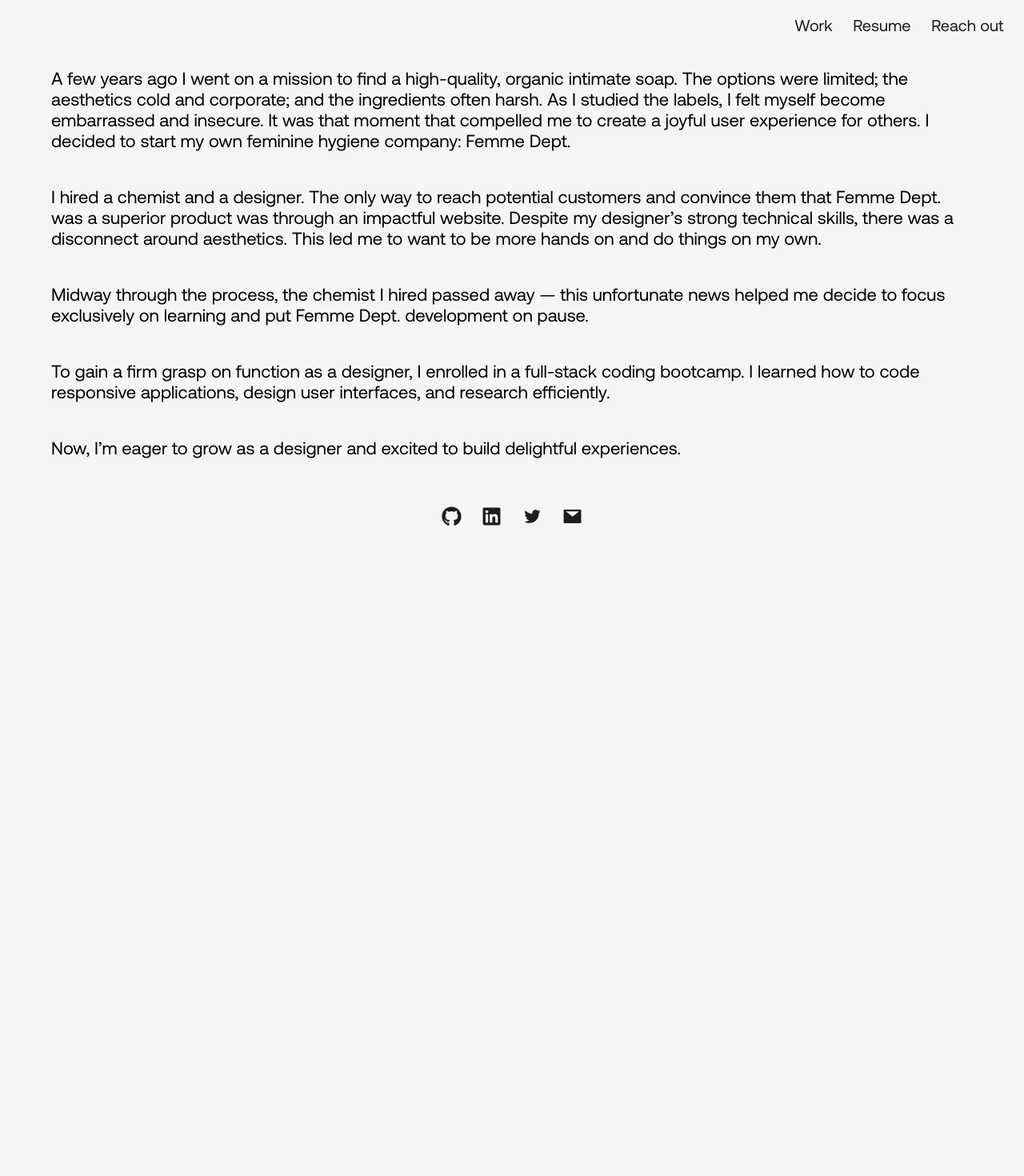
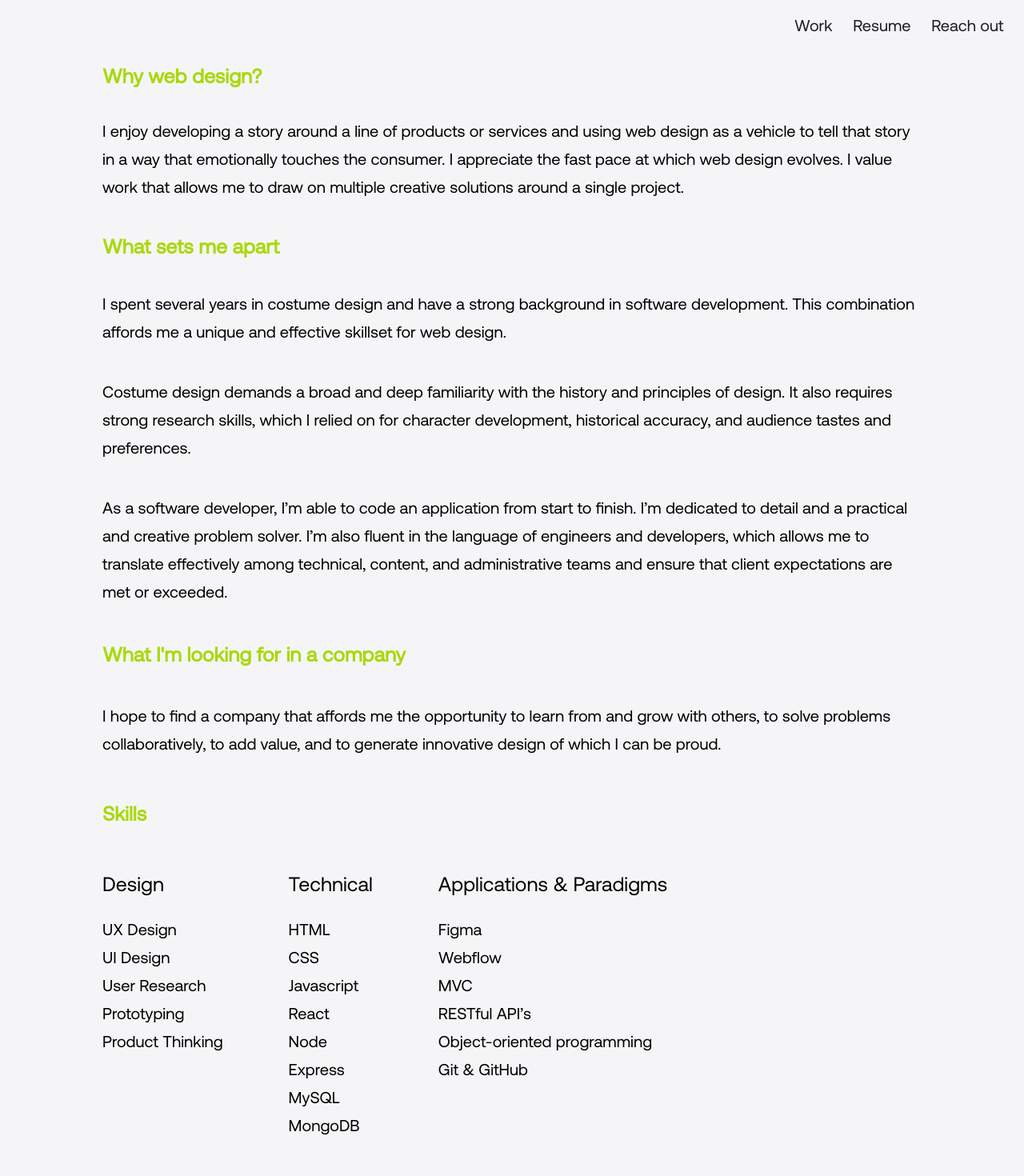
Before and after one commit to sophiehomer/react_portfolio, a React (Create React App) app: page /work in a window 1280 px wide. Shown: the top 1470 px of the page at 80% size. Before the commit the page ends 800 px from the top, so only its background shows below. Built offline with nearby package versions, Linux system fonts and the light colour scheme.

Commit message:
added font, modified more about me page

```diff
--- a/src/components/About/index.js
+++ b/src/components/About/index.js
@@ -11,7 +11,8 @@ const Work = () => {
       <h1 className="title">Sophie Homer </h1>
       <h2 className="introText">Product designer with a background <br></br>in software development.</h2>
       <p className="aboutText">
-      I discovered a love for visual storytelling while working in costume design for film and television. Now, I use that passion for storytelling to inspire my product design. In my work, I strive to find balance between form and function, focusing on detail while keeping the entire canvas in mind -- making things both beautiful and accessible. I’m optimistic, curious, and eager to develop my skills. I love working with others, sharing ideas, and learning from those around me.
+      I discovered a love for visual storytelling while working in costume design for film and television. Now, I use that passion for storytelling to inspire my product design. In my work, I strive to find balance between form and function, focusing on detail while keeping the entire canvas in mind -- making things both beautiful and accessible.
+      {/* I’m optimistic, curious, and eager to develop my skills. I love working with others, sharing ideas, and learning from those around me. */}
       <Navigation/>
       </p>
       </div>
--- a/src/components/Navigation/index.js
+++ b/src/components/Navigation/index.js
@@ -2,7 +2,7 @@ import React from 'react'
 import './styles.css'
 import { AiOutlineArrowRight } from 'react-icons/ai'
 import Pdf from '../../assets/documents/sophie-homer-resume.pdf'
-// import { Link } from 'react-router-dom'
+import { Link } from 'react-router-dom'
 
 const Navigation = (props) => {
   const handleClick = (e) => {
@@ -14,9 +14,9 @@ const Navigation = (props) => {
           <a href="#femmeDeptApp" className="portfolio" onClick={handleClick} >
         Check out my work <AiOutlineArrowRight className="arrow" size={20}/>
         </a>
-        {/* <Link to="/work" className="portfolio">
+        <Link to="/work" className="portfolio">
           Learn more about me <AiOutlineArrowRight className="arrow" size={20}/>
-        </Link> */}
+        </Link>
         <a download href= {Pdf} rel="noreferrer" target="_blank" className="resume">View my resume <AiOutlineArrowRight className="arrow" size={20}/></a>
         <a href='mailto:sophiehomer94@gmail.com' className='contact'>Reach out <AiOutlineArrowRight className="arrow" size={20}/></a>
         {/* <a href='https://www.linkedin.com/in/sophie-homer-94603633/'  rel="noreferrer" target="_blank" className='contact'>LinkedIn <AiOutlineArrowRight className="arrow" size={20}/></a> */}
--- a/src/index.css
+++ b/src/index.css
@@ -19,6 +19,10 @@ body {
   src: local("aeonik-regular"), url("./fonts/Aeonik-Medium.ttf") format("truetype");
 }
 
+@font-face {
+  font-family: mattone-regular;
+  src: local("mattone-regular"), url("./fonts/Mattone-Regular.ttf") format("truetype");
+}
 
 /* ----------------------------------- NAV ---------------------------------- */
 .nav {
@@ -126,15 +130,17 @@ body {
 
 /* ---------------------------------- ABOUT --------------------------------- */
 .title {
-  font-family: aeonik-medium, sans-serif;
-  font-size: 90px;
+  font-family: mattone-regular, sans-serif;
+  /* font-size: 80px; */
+  font-size: 60px;
   font-weight: 400;
   margin-bottom: 2%;
   margin-top: 2%;
+  color: #A8D80A;
 }
 
 .introText {
-  font-size: 50px;
+  font-size: 40px;
   margin-bottom: 0;
   font-weight: 400;
   margin-top: 0;
@@ -150,7 +156,10 @@ body {
   flex-wrap: wrap;
   align-content: center;
   text-align: left;
-  width: 95%;
+  width: 60%;
+  padding-top: 2%;
+  /* padding-left: 10%;
+  padding-right: 10%; */
 }
 
 .aboutText {
@@ -187,14 +196,45 @@ body {
 .workIntroContainer {
   display: flex;
   flex-direction: column;
-  justify-content: center;
-  padding-left: 5%;
-  padding-right: 5%;
+  text-align: left;
+  padding-left: 10%;
+  padding-right: 10%;
 }
 
-.workIntro {
+.first,
+.second,
+.third,
+.fourth {
 text-align: left;
-font-size: 22px;
+font-size: 25px;
+/* color: #6E6E73; */
+color: #A8D80A;
+}
+
+.firstSummary,
+.secondSummary,
+.thirdSummary,
+.fourthSummary {
+  font-size: 20px;
+  line-height: 35px;
+  font-weight: normal;
+}
+
+.skillsContainer {
+  display: flex;
+  flex-direction: row;
+}
+
+.design,
+.technical,
+.appsParadigms {
+font-size: 25px
+}
+
+.designSkills,
+.technicalSkills,
+.applicationsParadigms {
+  margin-right: 8%;
 }
 
 .portfolioImages {
@@ -449,7 +489,8 @@ font-size: 22px;
   font-size: 25px;
   margin-bottom: 2%;
   margin-top: 2%;
-  color: #1D1D1F;
+  /* color: #1D1D1F; */
+  color: #A8D80A;
   font-weight: 500;
   text-decoration: none !important;
 }
--- a/src/pages/work/index.js
+++ b/src/pages/work/index.js
@@ -9,21 +9,79 @@ const About = () => {
     return (
       <div>
            <NavProject/>
-        <section className='workIntroContainer'>
-        <p className="workIntro">
-        A few years ago I went on a mission to find a high-quality, organic intimate soap. The options were limited; the aesthetics cold and corporate; and the ingredients often harsh. As I studied the labels, I felt myself become embarrassed and insecure. It was that moment that compelled me to create a joyful user experience for others. I decided to start my own feminine hygiene company: Femme Dept.
-         </p>
-        <p className="workIntro">
-        I hired a chemist and a designer. The only way to reach potential customers and convince them that Femme Dept. was a superior product was through an impactful website. Despite my designer’s strong technical skills, there was a disconnect around aesthetics. This led me to want to be more hands on and do things on my own.
-         </p>
-        <p className="workIntro">
-        Midway through the process, the chemist I hired passed away — this unfortunate news helped me decide to focus exclusively on learning and put Femme Dept. development on pause. </p>
-        <p className="workIntro">
-        To gain a firm grasp on function as a designer, I enrolled in a full-stack coding bootcamp. I learned how to code responsive applications, design user interfaces, and research efficiently.        </p>
-        <p className="workIntro">
-        Now, I’m eager to grow as a designer and excited to build delightful experiences.
-       </p>
-        </section>
+        <main className='workIntroContainer'>
+        <h1 className="first"> Why web design?</h1>
+        <p className="firstSummary">
+        I enjoy developing a story around a line of products or services and using web design as a vehicle to tell that story in a way that emotionally touches the consumer.
+        I appreciate the fast pace at which web design evolves. I value work that allows me to draw on multiple creative solutions around a single project.
+        </p>
+        <h2 className="second"> What sets me apart</h2>
+        <p className="secondSummary">
+          I spent several years in costume design and have a strong background in software development. This combination affords me a unique and effective skillset for web design.
+        </p>
+        <p className="secondSummary">
+          Costume design demands a broad and deep familiarity with the history and principles of design. It also requires strong research skills, which I relied on for character development, historical accuracy, and audience tastes and preferences.
+        </p>
+        <p className="secondSummary">
+          As a software developer, I’m able to code an application from start to finish. I’m dedicated to detail and a practical and creative problem solver. I’m also fluent in the language of engineers and developers, which allows me to translate effectively among technical, content, and administrative teams and ensure that client expectations are met or exceeded.
+        </p>
+        <h3 className="third">What I'm looking for in a company</h3>
+        <p className="thirdSummary">
+          I hope to find a company that affords me the opportunity to learn from and grow with others, to solve problems collaboratively, to add value, and to generate innovative design of which I can be proud.
+        </p>
+        <h4 className="fourth">Skills</h4>
+        <div className="skillsContainer">
+          <div className="designSkills">
+            <p className="design">Design</p>
+            <p className="fourthSummary">
+              UX Design <br></br>
+              UI Design <br></br>
+              User Research <br></br>
+              Prototyping <br></br>
+              Product Thinking <br></br>
+            </p>
+          </div>
+          <div className="technicalSkills">
+            <p className="technical">Technical</p>
+            <p className="fourthSummary">
+              HTML <br></br>
+              CSS <br></br>
+              Javascript <br></br>
+              React <br></br>
+              Node <br></br>
+              Express <br></br>
+              MySQL <br></br>
+              MongoDB <br></br>
+            </p>
+          </div>
+
+          <div className="applicationsParadigms">
+          <p className="appsParadigms">Applications & Paradigms</p>
+          <p className="fourthSummary">
+            Figma <br></br>
+            Webflow <br></br>
+            MVC<br></br>
+            RESTful API’s<br></br>
+            Object-oriented programming<br></br>
+            Git & GitHub<br></br>
+          </p>
+          </div>
+
+          {/* <div className="personalSkills">
+          <p className="fourth">Personal</p>
+          <p className="fourthSummary">
+            Collaboration <br></br>
+            Storytelling <br></br>
+          </p>
+          </div> */}
+
+
+        </div>
+
+
+
+
+        </main>
       </div>
     )
   }
```
Also changed, not shown: src/fonts/Mattone-Regular.otf (added), src/fonts/Mattone-Regular.ttf (added).
